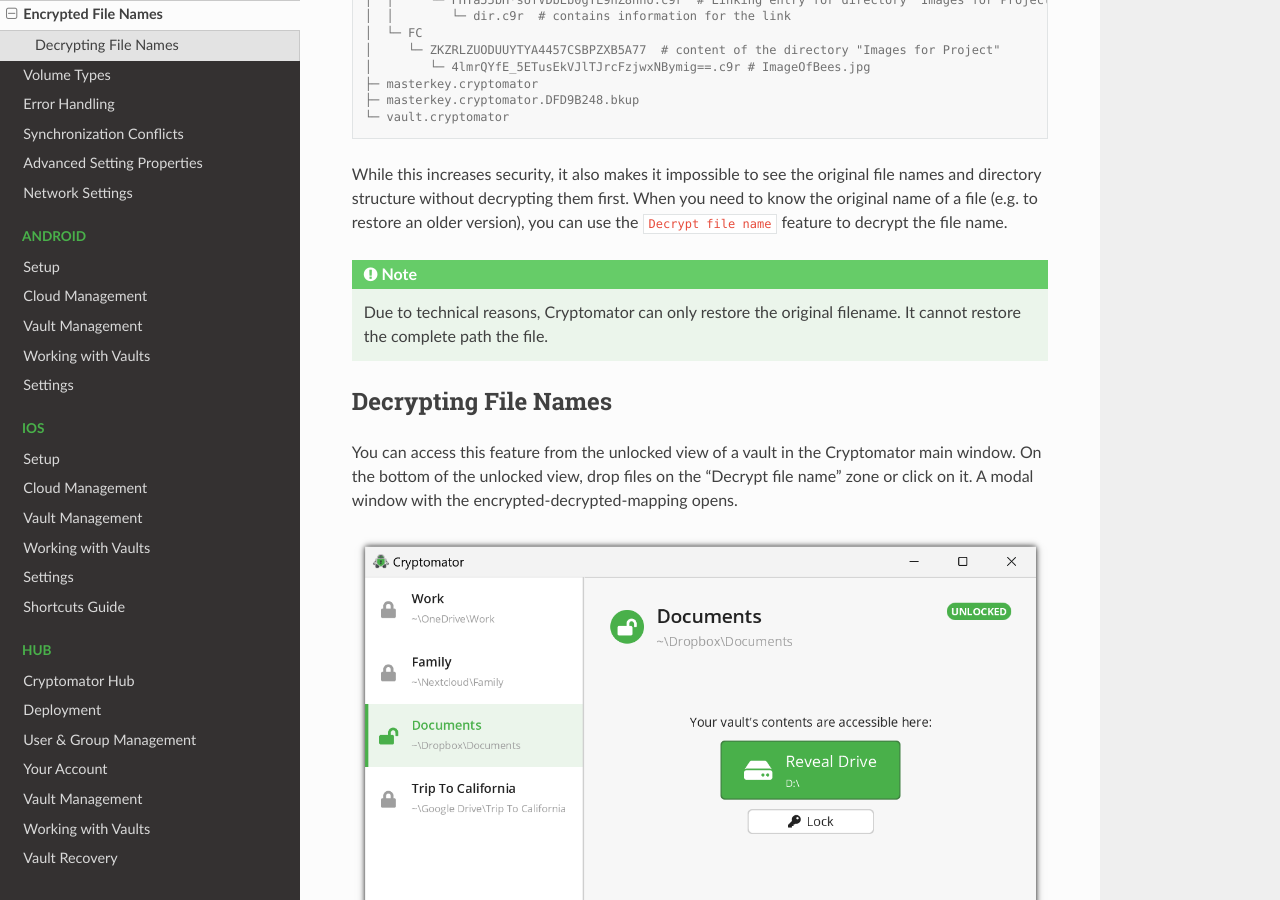
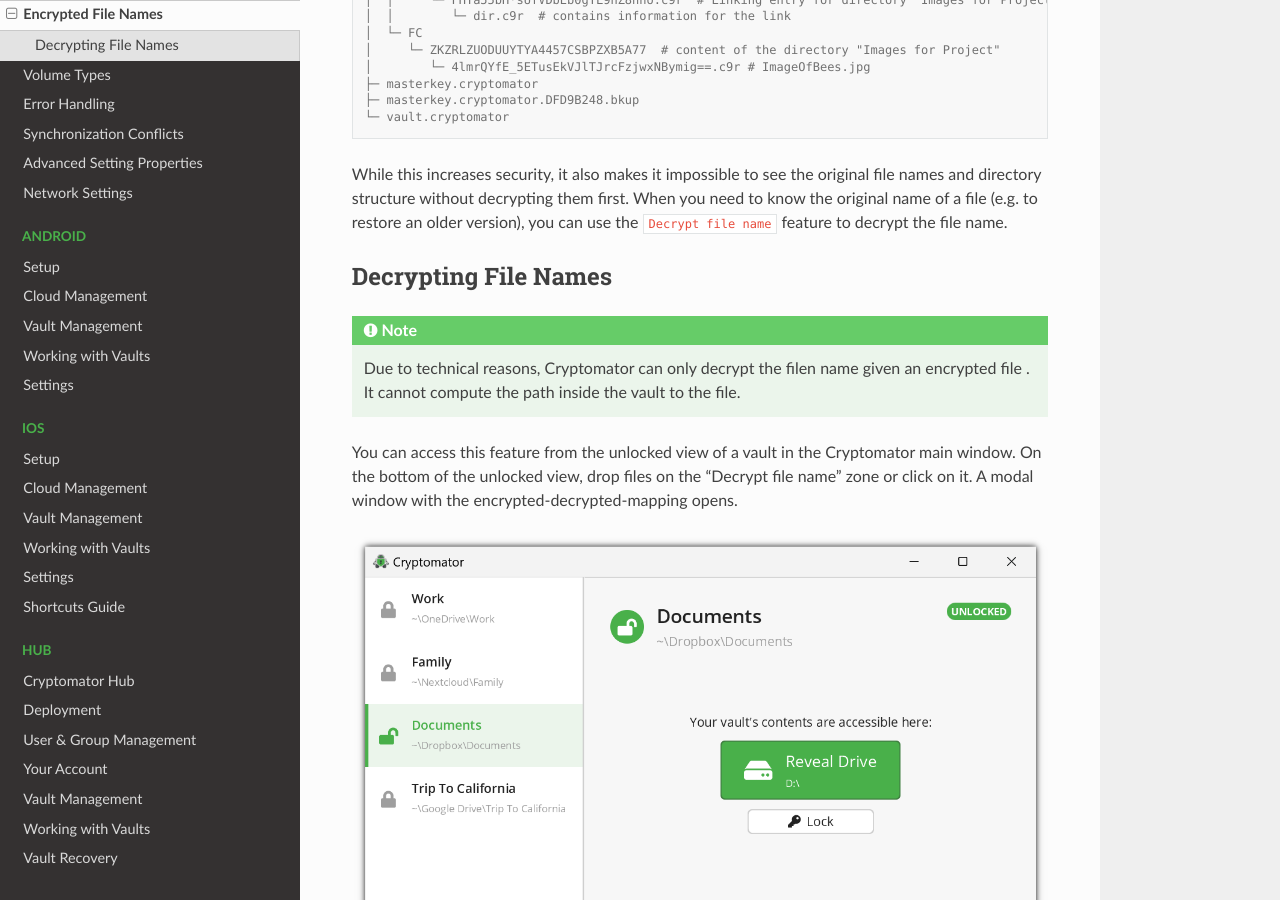
Before and after one commit to cryptomator/docs, a Sphinx documentation site: the page built from source/desktop/encrypted-file-names.rst, in a window 1280 px wide and 900 px high, scrolled down 661 px. Built offline with Sphinx 7.4.7 and the Read the Docs theme 3.1.0, drawn with Linux system fonts in a browser that asks for light colours.

Commit message:
Update encrypted-file-names.rst
Move info box and adjust text inside

```diff
--- a/source/desktop/encrypted-file-names.rst
+++ b/source/desktop/encrypted-file-names.rst
@@ -39,15 +39,16 @@
 While this increases security, it also makes it impossible to see the original file names and directory structure without decrypting them first.
 When you need to know the original name of a file (e.g. to restore an older version), you can use the ``Decrypt file name`` feature to decrypt the file name.
 
-.. note::
-
-    Due to technical reasons, Cryptomator can only restore the original filename.
-    It cannot restore the complete path the file.
 
 .. _desktop/encrypted-file-names/decryption:
 
 Decrypting File Names
 ---------------------
+
+.. note::
+
+    Due to technical reasons, Cryptomator can only decrypt the filen name given an encrypted file .
+    It cannot compute the path inside the vault to the file.
 
 You can access this feature from the unlocked view of a vault in the Cryptomator main window.
 On the bottom of the unlocked view, drop files on the "Decrypt file name" zone or click on it.
```
